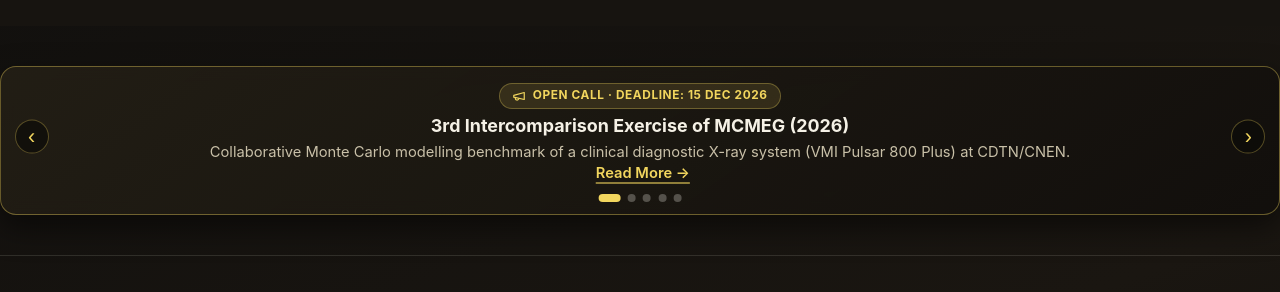
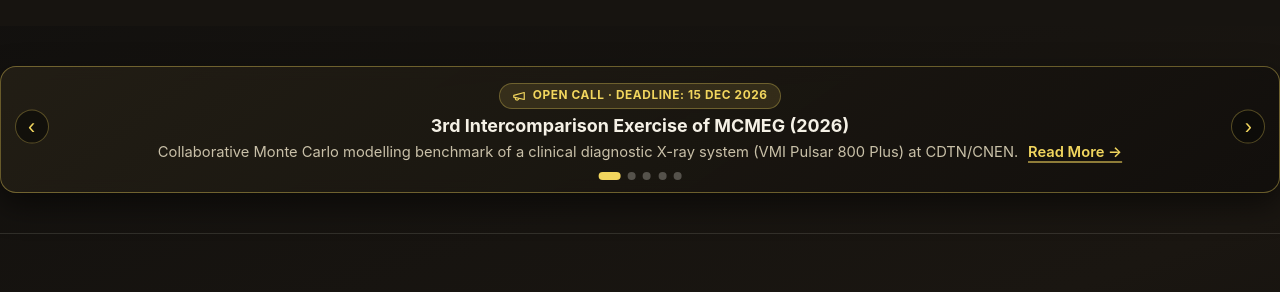
Before and after one commit to mcmegUFMG/website, a plain HTML site: page index.html in a window 1280 px wide. Shown: the part 508-800 px from the top of the page. Drawn offline with Linux system fonts and the light colour scheme.

Commit message:
Remove 900px max-width constraint on news-desc so Read More stays on the same line

```diff
--- a/assets/styles.css
+++ b/assets/styles.css
@@ -389,7 +389,7 @@ header::before {
 }
 
 .news-slides {
-  min-height: 76px;
+  min-height: 58px;
   display: flex;
   align-items: center;
   justify-content: center;
@@ -454,7 +454,7 @@ header::before {
   margin: 0;
   font-size: 0.92rem;
   color: var(--muted);
-  max-width: 900px;
+  max-width: 100%;
   line-height: 1.45;
 }
 
```
